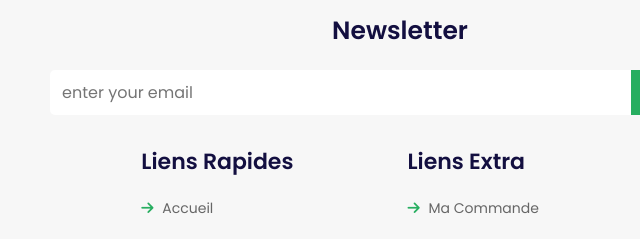
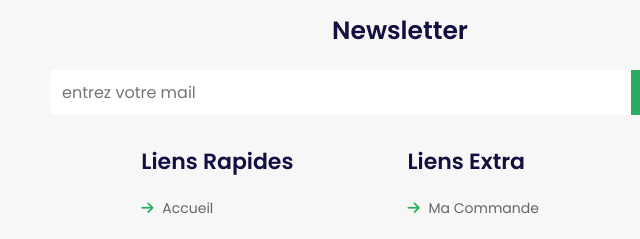
Before and after one commit to RENZOZ78/MAGIC-FOOD-PANAM, a plain HTML site: page index.html in a window 1280 px wide. Shown: the part 5340-5579 px from the top of the page, 240-880 px from the left. Drawn offline with Linux system fonts and the light colour scheme.

Commit message:
coor4 text

```diff
--- a/index.html
+++ b/index.html
@@ -690,7 +690,7 @@
     <div class="newsletter">
         <h3>newsletter</h3>
         <form action="">
-            <input type="email" name="" placeholder="enter your email" id="">
+            <input type="email" name="" placeholder="entrez votre mail" id="">
             <input type="submit" value="subscribe">
         </form>
     </div>
--- a/style.scss
+++ b/style.scss
@@ -10,7 +10,6 @@
   text-transform: capitalize;
   transition: .2s linear;
 }
-
   $green:#27ae60;
 $black:#130f40;
 $white:#fff;
```
